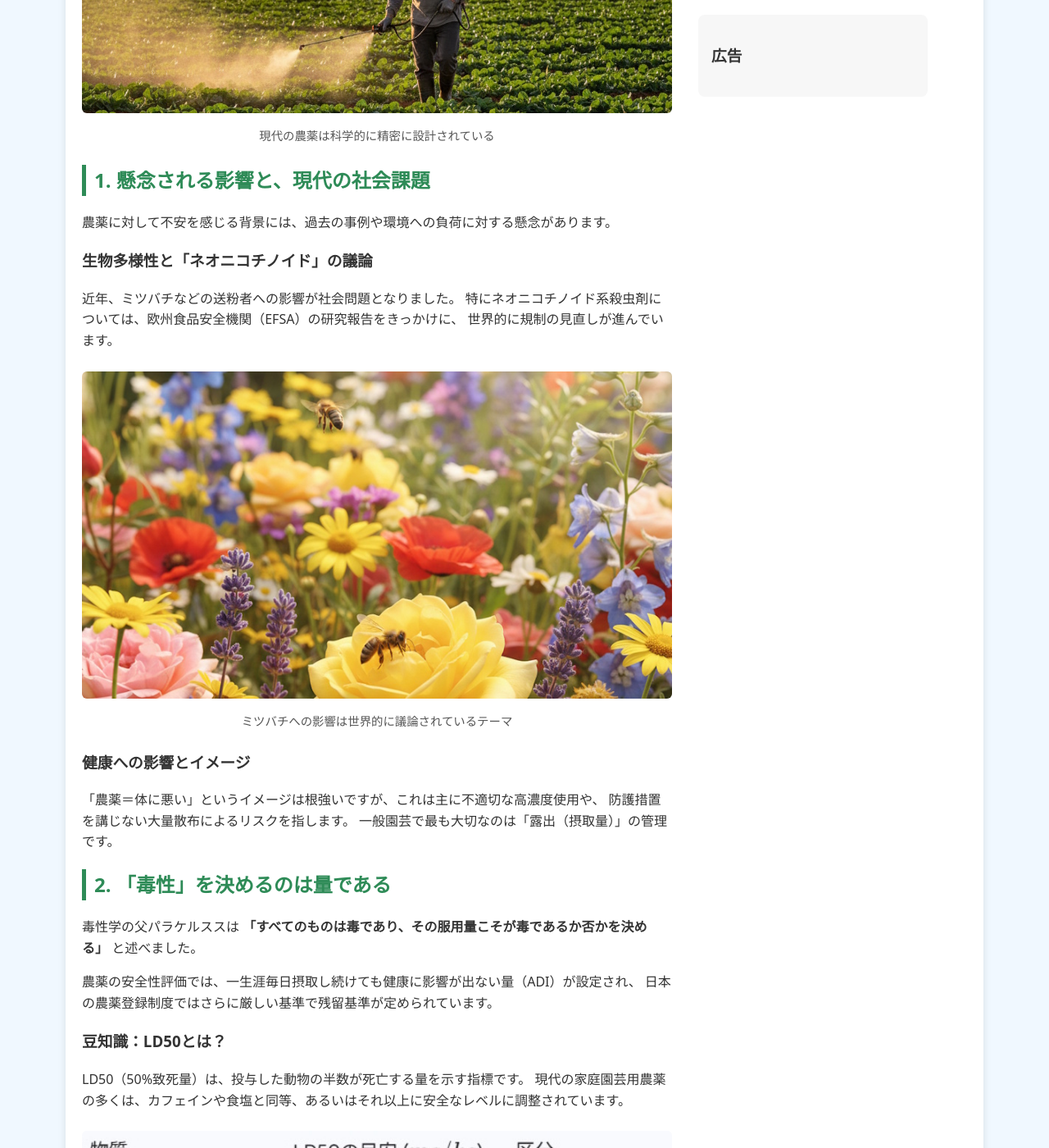
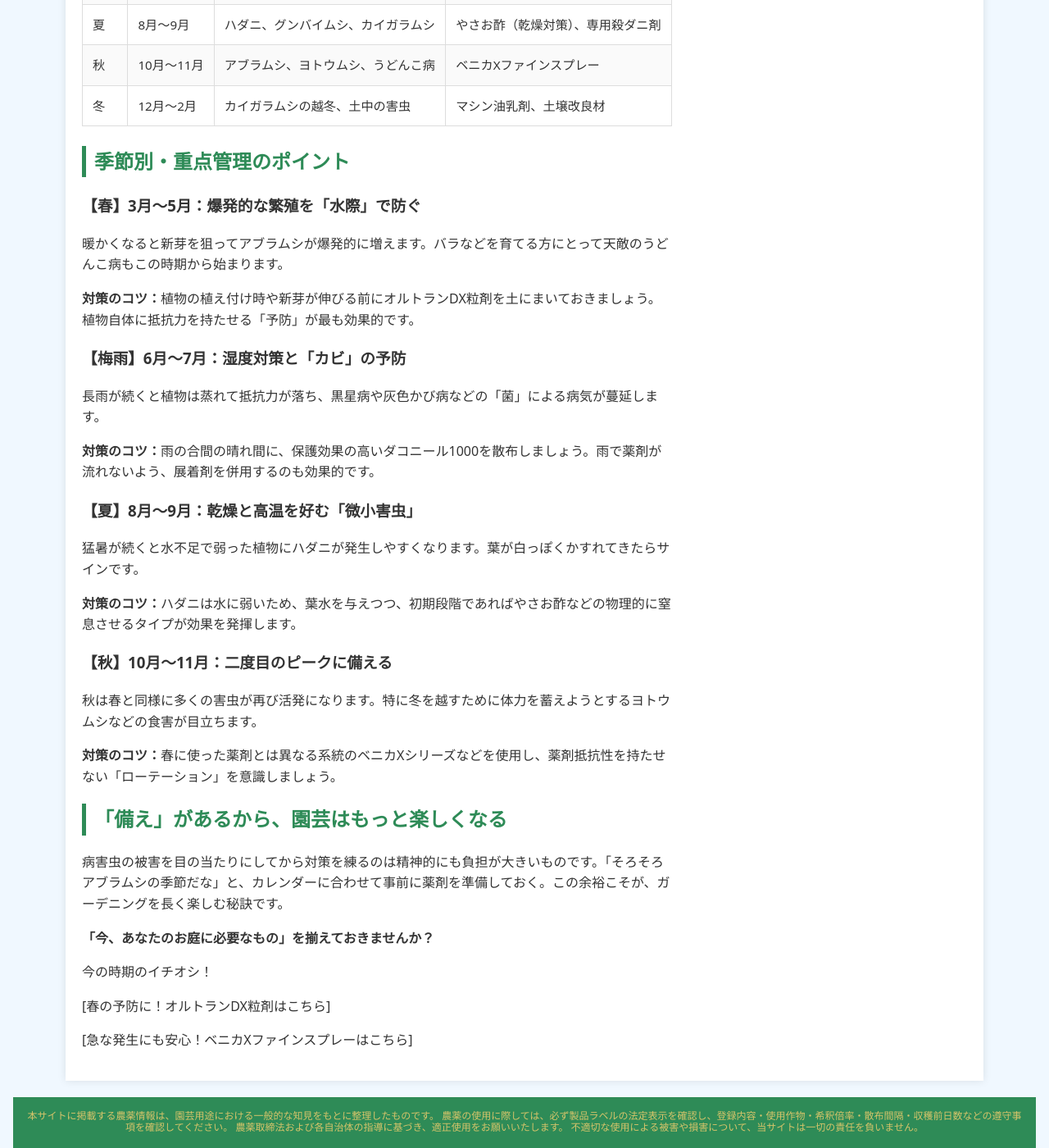
Before and after one commit to shiitake-garden/shiitake-garden.github.io, a Jekyll site: the page built from column_nouyaku3.html, in a window 1280 px wide and 1400 px high, scrolled down 498 px. Shown: the whole window at 82% size. Built offline with Jekyll 4.4.1, drawn with Linux system fonts in a browser that asks for light colours; some of the changed text lies outside the part shown.

Commit message:
Update column_nouyaku3.html

```diff
--- a/column_nouyaku3.html
+++ b/column_nouyaku3.html
@@ -13,131 +13,126 @@ title: 園芸データ検索
 
   <article class="article-main">
 
-    <h1>「守る」ための知恵：農薬と向き合い、豊かな緑を育む科学的アプローチ</h1>
+    <h1>決定版：年間病害虫カレンダー｜美しい庭を保つ「攻め」のスケジュール</h1>
 
     <p class="lead">
-      大切に育てた植物が病害虫に侵されるのは園芸家にとってつらい瞬間です。
-      農薬はその頼もしい味方でありながら、不安もつきまとう存在。
-      本記事では、農薬の科学的な安全性と賢い付き合い方を整理します。
+      植物の成長とともに病害虫も動き出します。このカレンダーを参考に、お庭のパトロールと適切な薬剤散布のタイミングを確認しましょう。
     </p>
 
-    <figure>
-      <img src="images/nouyaku_main.jpg" alt="農薬散布のイメージ写真">
-      <figcaption>現代の農薬は科学的に精密に設計されている</figcaption>
-    </figure>
+    <h2>【早見表】季節ごとの注意ポイントと対策</h2>
 
-    <h2>1. 懸念される影響と、現代の社会課題</h2>
+    <table class="product-table">
+      <thead>
+        <tr>
+          <th>季節</th>
+          <th>時期</th>
+          <th>注意すべき病害虫</th>
+          <th>おすすめの対策アイテム</th>
+        </tr>
+      </thead>
+      <tbody>
+        <tr>
+          <td>春</td>
+          <td>3月〜5月</td>
+          <td>アブラムシ、アオムシ、うどんこ病</td>
+          <td>オルトランDX粒剤（予防）、ベニカX</td>
+        </tr>
+        <tr>
+          <td>梅雨</td>
+          <td>6月〜7月</td>
+          <td>黒星病、カビ類、ナメクジ</td>
+          <td>ダコニール1000（雨の合間に）</td>
+        </tr>
+        <tr>
+          <td>夏</td>
+          <td>8月〜9月</td>
+          <td>ハダニ、グンバイムシ、カイガラムシ</td>
+          <td>やさお酢（乾燥対策）、専用殺ダニ剤</td>
+        </tr>
+        <tr>
+          <td>秋</td>
+          <td>10月〜11月</td>
+          <td>アブラムシ、ヨトウムシ、うどんこ病</td>
+          <td>ベニカXファインスプレー</td>
+        </tr>
+        <tr>
+          <td>冬</td>
+          <td>12月〜2月</td>
+          <td>カイガラムシの越冬、土中の害虫</td>
+          <td>マシン油乳剤、土壌改良材</td>
+        </tr>
+      </tbody>
+    </table>
 
+    <h2>季節別・重点管理のポイント</h2>
+
+    <h3>【春】3月〜5月：爆発的な繁殖を「水際」で防ぐ</h3>
     <p>
-      農薬に対して不安を感じる背景には、過去の事例や環境への負荷に対する懸念があります。
+      暖かくなると新芽を狙ってアブラムシが爆発的に増えます。バラなどを育てる方にとって天敵のうどんこ病もこの時期から始まります。
+    </p>
+    <p>
+      <strong>対策のコツ：</strong>植物の植え付け時や新芽が伸びる前にオルトランDX粒剤を土にまいておきましょう。植物自体に抵抗力を持たせる「予防」が最も効果的です。
     </p>
 
-    <h3>生物多様性と「ネオニコチノイド」の議論</h3>
+    <h3>【梅雨】6月〜7月：湿度対策と「カビ」の予防</h3>
     <p>
-      近年、ミツバチなどの送粉者への影響が社会問題となりました。
-      特にネオニコチノイド系殺虫剤については、欧州食品安全機関（EFSA）の研究報告をきっかけに、
-      世界的に規制の見直しが進んでいます。
+      長雨が続くと植物は蒸れて抵抗力が落ち、黒星病や灰色かび病などの「菌」による病気が蔓延します。
+    </p>
+    <p>
+      <strong>対策のコツ：</strong>雨の合間の晴れ間に、保護効果の高いダコニール1000を散布しましょう。雨で薬剤が流れないよう、展着剤を併用するのも効果的です。
     </p>
 
-    <figure>
-      <img src="images/bee2.jpg" alt="ミツバチの写真">
-      <figcaption>ミツバチへの影響は世界的に議論されているテーマ</figcaption>
-    </figure>
-
-    <h3>健康への影響とイメージ</h3>
+    <h3>【夏】8月〜9月：乾燥と高温を好む「微小害虫」</h3>
     <p>
-      「農薬＝体に悪い」というイメージは根強いですが、これは主に不適切な高濃度使用や、
-      防護措置を講じない大量散布によるリスクを指します。
-      一般園芸で最も大切なのは「露出（摂取量）」の管理です。
+      猛暑が続くと水不足で弱った植物にハダニが発生しやすくなります。葉が白っぽくかすれてきたらサインです。
+    </p>
+    <p>
+      <strong>対策のコツ：</strong>ハダニは水に弱いため、葉水を与えつつ、初期段階であればやさお酢などの物理的に窒息させるタイプが効果を発揮します。
     </p>
 
-    <h2>2. 「毒性」を決めるのは量である</h2>
-
+    <h3>【秋】10月〜11月：二度目のピークに備える</h3>
     <p>
-      毒性学の父パラケルススは
-      <strong>「すべてのものは毒であり、その服用量こそが毒であるか否かを決める」</strong>
-      と述べました。
+      秋は春と同様に多くの害虫が再び活発になります。特に冬を越すために体力を蓄えようとするヨトウムシなどの食害が目立ちます。
+    </p>
+    <p>
+      <strong>対策のコツ：</strong>春に使った薬剤とは異なる系統のベニカXシリーズなどを使用し、薬剤抵抗性を持たせない「ローテーション」を意識しましょう。
     </p>
 
+    <h2>「備え」があるから、園芸はもっと楽しくなる</h2>
     <p>
-      農薬の安全性評価では、一生涯毎日摂取し続けても健康に影響が出ない量（ADI）が設定され、
-      日本の農薬登録制度ではさらに厳しい基準で残留基準が定められています。
+      病害虫の被害を目の当たりにしてから対策を練るのは精神的にも負担が大きいものです。「そろそろアブラムシの季節だな」と、カレンダーに合わせて事前に薬剤を準備しておく。この余裕こそが、ガーデニングを長く楽しむ秘訣です。
     </p>
 
-    <h3>豆知識：LD50とは？</h3>
-    <p>
-      LD50（50%致死量）は、投与した動物の半数が死亡する量を示す指標です。
-      現代の家庭園芸用農薬の多くは、カフェインや食塩と同等、あるいはそれ以上に安全なレベルに調整されています。
-    </p>
+    <p><strong>「今、あなたのお庭に必要なもの」を揃えておきませんか？</strong></p>
 
-    <figure>
-      <img src="images/ld50_chart.jpg" alt="LD50の比較図">
-      <figcaption>LD50は毒性を比較するための科学的指標</figcaption>
-    </figure>
-
-    <h2>3. 農薬を利用する圧倒的なメリット</h2>
-
-    <h3>病害虫のパンデミックを防ぐ</h3>
-    <p>
-      うどんこ病や黒星病などを放置すると、庭全体の植物が全滅するリスクがあります。
-      適切な薬剤使用は、最小限の介入で被害を食い止める「植物の治療」です。
-    </p>
-
-    <h3>外来種の侵入防止と生態系保護</h3>
-    <p>
-      ヒアリやクビアカツヤカミキリなどの外来種の駆除には農薬が不可欠です。
-      放置することこそが、日本の自然環境を破壊する大きな要因となります。
-    </p>
-
-    <h3>管理コストの削減</h3>
-    <p>
-      雑草管理や害虫駆除をすべて手作業で行うのは大きな負担です。
-      効率的な薬剤利用は、園芸を長く楽しむための助けになります。
-    </p>
-
-    <h2>4. 「賢い選択」が未来の庭を作る</h2>
-
-    <p>
-      現代の農薬は、特定の害虫にだけ効くものや、散布後に速やかに分解されるものなど、
-      技術の進歩によって高度に進化しています。
-    </p>
-
-    <p>
-      大切なのは、<strong>「いつ」「何を」「どれだけ」</strong>使うかというルールを守ること。
-      これは、薬局で風邪薬を買って飲むのと同じ、科学的なセルフケアです。
-    </p>
-
-    <p>
-      自分の庭をどんな場所にしたいか。その理想を叶えるために、
-      最新の科学に裏打ちされた製品を賢く選んでみませんか？
-    </p>
+    <div class="affiliate-box">
+      <!-- 季節に合わせた楽天アフィリエイトリンクをここに挿入 -->
+      <p>今の時期のイチオシ！</p>
+      <p>[春の予防に！オルトランDX粒剤はこちら]</p>
+      <p>[急な発生にも安心！ベニカXファインスプレーはこちら]</p>
+    </div>
 
   </article>
 
   <aside class="article-sidebar">
-
     <div class="sidebar-block">
       <h3>おすすめ記事</h3>
       <ul>
-        <li><a href="#">家庭菜園の病害虫対策</a></li>
+        <li><a href="#">病害虫の早期発見ポイント</a></li>
+        <li><a href="#">初心者向け農薬の基礎知識</a></li>
         <li><a href="#">果樹の年間作業カレンダー</a></li>
-        <li><a href="#">初心者向け農薬の選び方</a></li>
       </ul>
     </div>
 
     <div class="sidebar-block">
-      <h3>おすすめ商品</h3>
-      <!-- Amazonアフィリエイトリンクをここに -->
-    </div>
-
-    <div class="sidebar-block">
-      <h3>広告</h3>
-      <!-- AdSense広告枠 -->
+      <h3>季節のおすすめ商品</h3>
+      <!-- 楽天アフィリエイトリンクをここに -->
     </div>
 
   </aside>
 
 </section>
 
+
 </body>
 </html>
```
